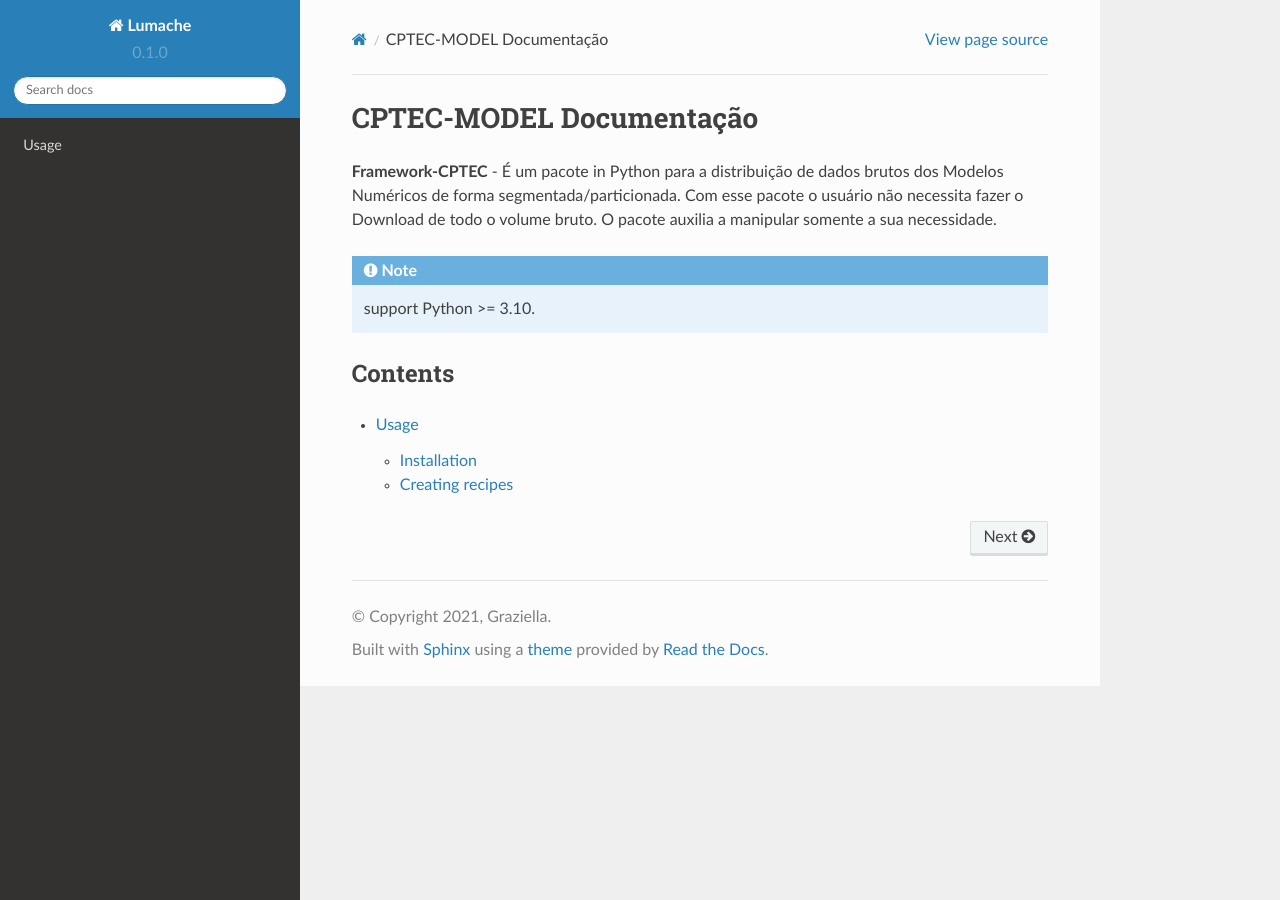
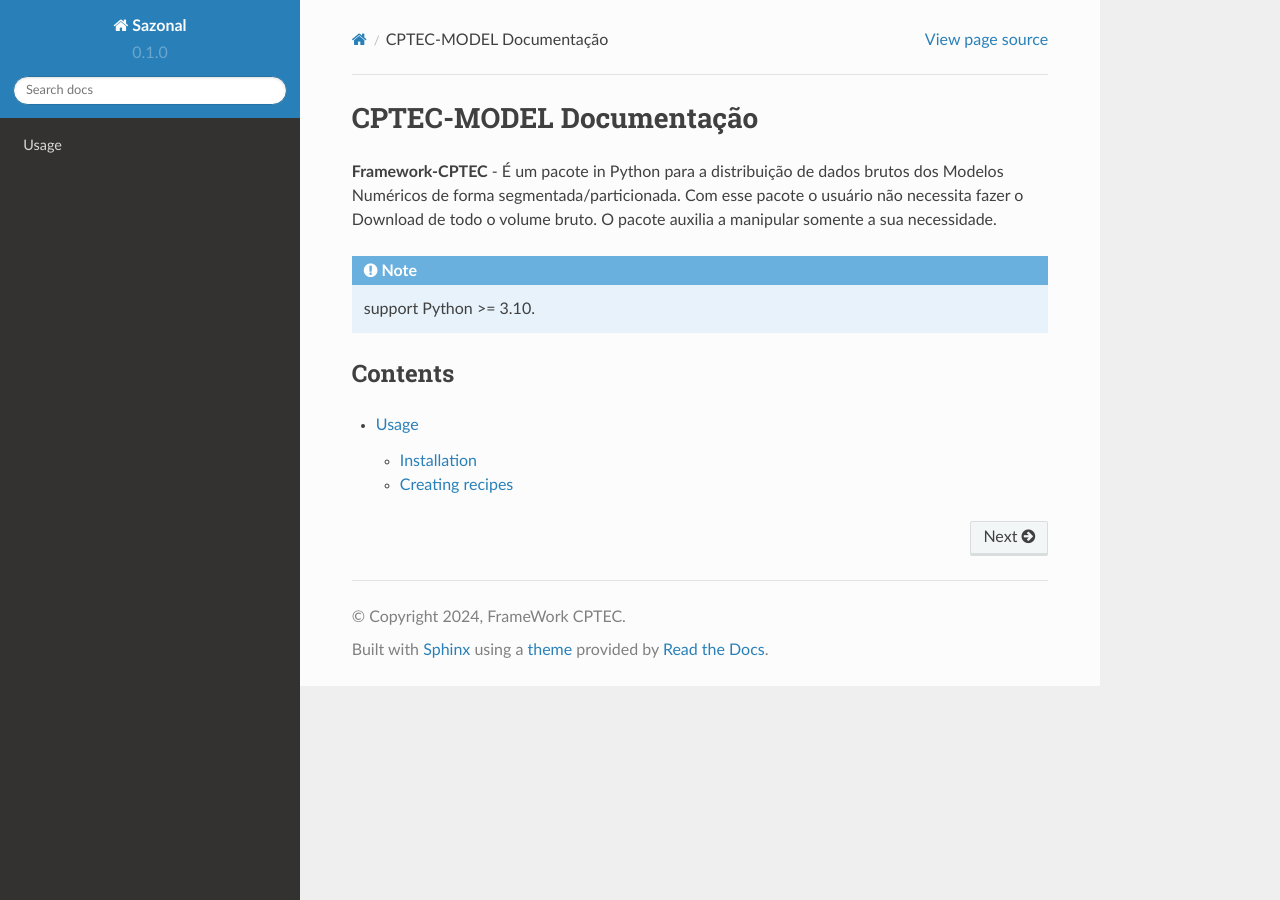
Before and after one commit to framework-CPTEC/Sazonal, a Sphinx documentation site: the page built from docs/source/index.rst, in a window 1280 px wide. Built offline with Sphinx 7.4.7 and the Read the Docs theme 2.0.0, drawn with Linux system fonts in a browser that asks for light colours; pages that are not in the unit, such as notebooks, are missing from menus.

Commit message:
Update conf.py

```diff
--- a/docs/source/conf.py
+++ b/docs/source/conf.py
@@ -2,9 +2,9 @@
 
 # -- Project information
 
-project = 'Lumache'
-copyright = '2021, Graziella'
-author = 'Graziella'
+project = 'Sazonal'
+copyright = '2024, FrameWork CPTEC'
+author = 'FrameWork CPTEC'
 
 release = '0.1'
 version = '0.1.0'
```
